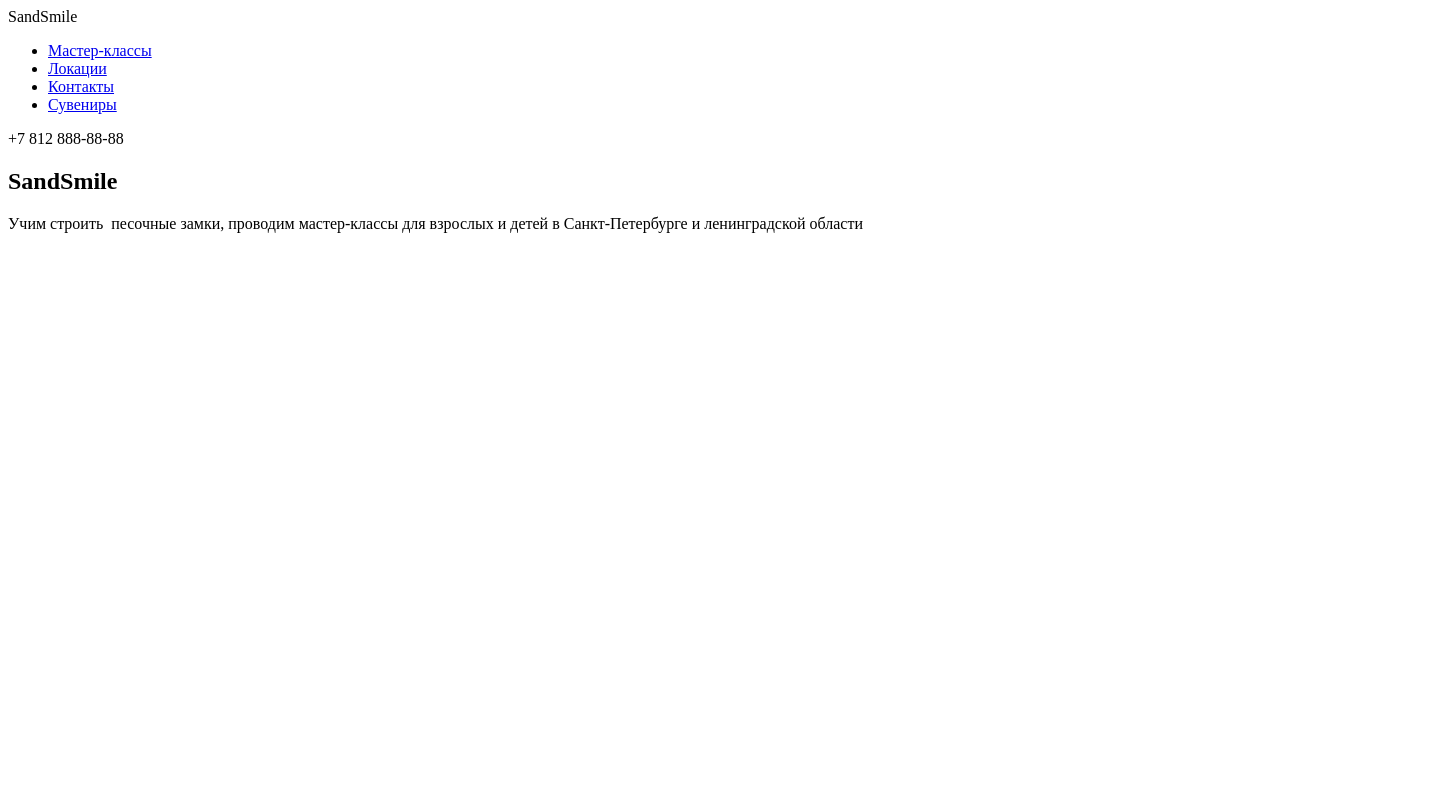
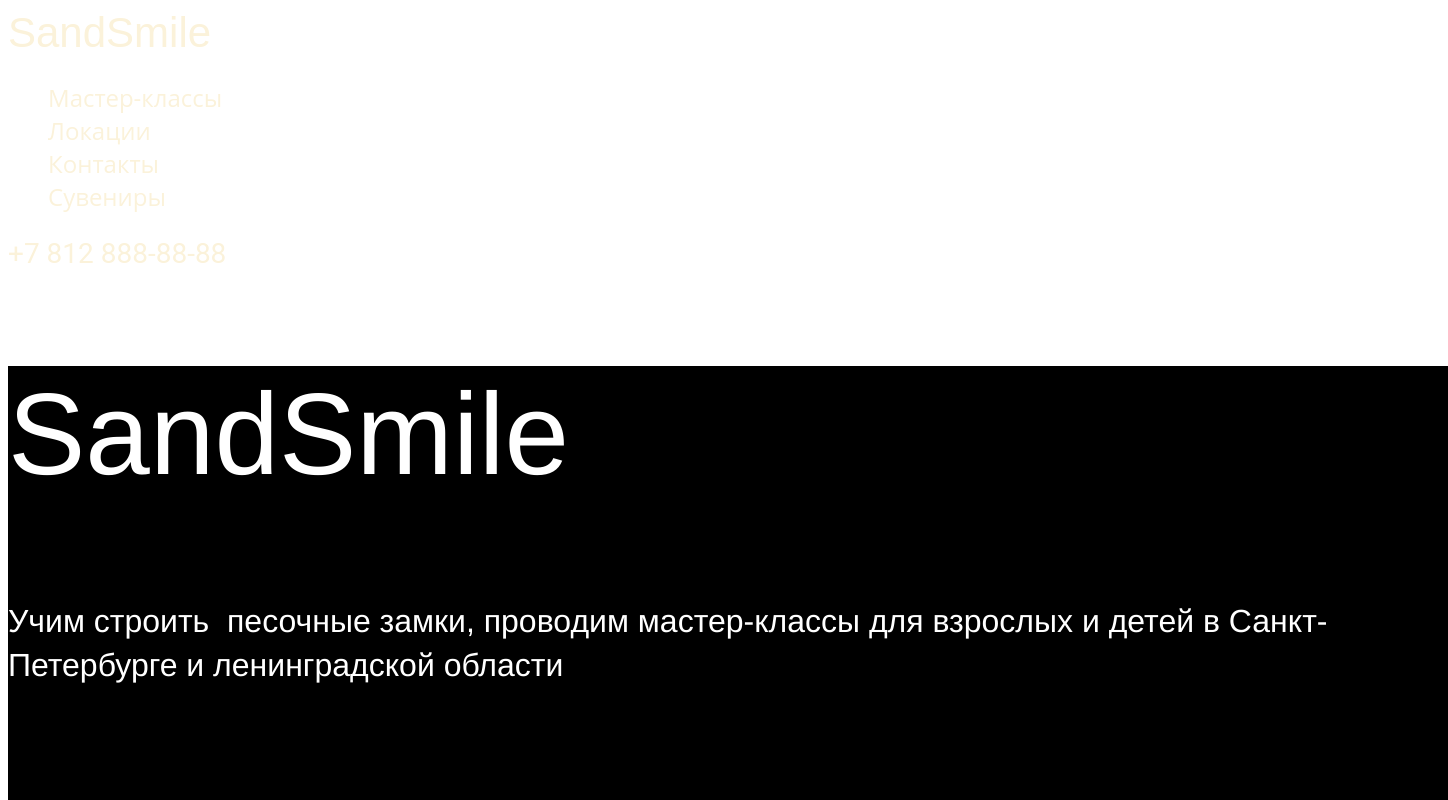
Before and after one commit to sheykin69/sand-smile-sheykin, a plain HTML site: page index.html in a window 1280 px wide. Shown: the top 800 px of the page, 1448 px wide, since content can reach past the window. Drawn offline with Linux system fonts and the light colour scheme.

Commit message:
добавлена дирректория styles и файл style.css и написано немного стилей для имеющейся разметки

```diff
--- a/index.html
+++ b/index.html
@@ -6,6 +6,7 @@
   <meta http-equiv="X-UA-Compatible" content="IE=edge">
   <meta name="viewport" content="width=device-width, initial-scale=1.0">
   <title>SandSmile</title>
+  <link rel="stylesheet" href="/styles/style.css">
 </head>
 
 <body>
@@ -16,7 +17,7 @@
     <header>
       <nav class="main-nav">
         <div class="logo">SandSmile</div>
-        <ul>
+        <ul class="nav-list">
           <li><a href="#">Мастер-классы</a></li>
           <li><a href="#">Локации</a></li>
           <li><a href="#">Контакты</a></li>
--- /dev/null
+++ b/styles/style.css
@@ -0,0 +1,53 @@
+.logo {
+    width: 206px;
+    height: 49px;
+    font-family: Raleway, Arial, Helvetica, sans-serif;
+    font-weight: 300;
+    font-size: 42px;
+    line-height: 49px;
+    color: #FBF2DA;
+  }
+
+    .nav-list {
+      font-family: Open Sans, Arial, Helvetica, sans-serif;
+      font-size: 24px;
+      line-height: 33px;
+      list-style-type: none;
+    }
+
+
+      .nav-list a {
+        text-decoration: none;
+        color: #FBF2DA;
+      }
+
+    .phone {
+      width: 219px;
+      height: 33px;
+      font-family: Roboto;
+      font-size: 28px;
+      line-height: 33px;
+      color: #FBF2DA;
+
+    }
+
+.promo {
+  background-color: black;
+  width: 1440px;
+  height: 650px;
+}
+
+  .promo-title {
+    font-family: Raleway Arial, Helvetica, sans-serif;
+    font-weight: 300;
+    font-size: 116px;
+    line-height: 136px;
+    color: white;
+  }
+
+  .promo-text {
+    font-family: Open Sans Arial, Helvetica, sans-serif;
+    font-size: 32px;
+    line-height: 44px;
+    color: white;
+  }
```
